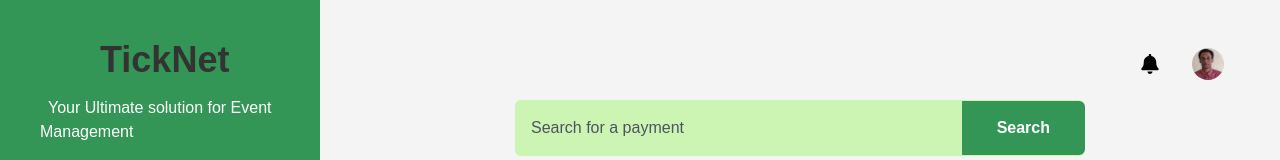
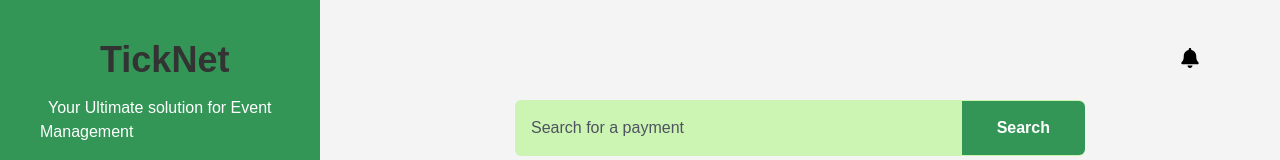
Before and after one commit to faid-terence/Event-Ease-V1.2, a React (Vite) app: page /payments in a window 1280 px wide. Shown: the top 160 px of the page. Built offline with nearby package versions, Linux system fonts and the light colour scheme.

Commit message:
feat(dashboard):logout functionality

```diff
--- a/src/components/Dashboard/DashboardHeader.jsx
+++ b/src/components/Dashboard/DashboardHeader.jsx
@@ -1,30 +1,66 @@
-import React from "react";
+import React, { useState } from "react";
 import { FaBell } from "react-icons/fa";
 import defaultUserImage from "../../assets/terence 1.png";
+import { useNavigate } from "react-router-dom";
 
-const DashboardHeader = ({ user }) => {
+function getUser() {
+  const token = localStorage.getItem("token");
+  if (token) {
+    try {
+      const decodedToken = JSON.parse(atob(token.split(".")[1]));
+      const userName = decodedToken.name;
+      const profileImage = decodedToken.photo;
+
+      return { userName, profileImage };
+    } catch (error) {
+      return null;
+    }
+  } else {
+    return null;
+  }
+}
+
+const DashboardHeader = () => {
+  const [user, setUser] = useState(getUser());
+  const [showLogout, setShowLogout] = useState(false);
+  const navigate = useNavigate();
+
+  const handleLogout = () => {
+    localStorage.removeItem("token");
+    setUser(null);
+    setShowLogout(false);
+    navigate("/auth/signin");
+  };
+
   return (
     <div className="absolute top-10 right-10 p-2">
       <header className="flex items-center justify-between">
         <div className="flex items-center mr-8">
-          {" "}
           <FaBell className="text-xl cursor-pointer" color="black" />
         </div>
-        <div className="flex items-center cursor-pointer">
-          {user && user.image ? (
+
+        {user ? (
+          <div
+            className="flex items-center cursor-pointer"
+            onMouseEnter={() => setShowLogout(true)}
+            onMouseLeave={() => setShowLogout(false)}
+          >
             <img
-              src={user.image}
+              src={user?.profileImage}
               alt="User Profile"
               className="w-8 h-8 rounded-full mr-2"
+              onClick={handleLogout}
             />
-          ) : (
-            <img
-              src={defaultUserImage}
-              alt="Default User Profile"
-              className="w-8 h-8 rounded-full mr-2 "
-            />
-          )}
-        </div>
+            {showLogout && user && (
+              <span
+                className="text-blue-500 cursor-pointer"
+                onClick={handleLogout}
+              >
+                Logout
+              </span>
+            )}
+          </div>
+        ) : null}
       </header>
     </div>
   );
```
